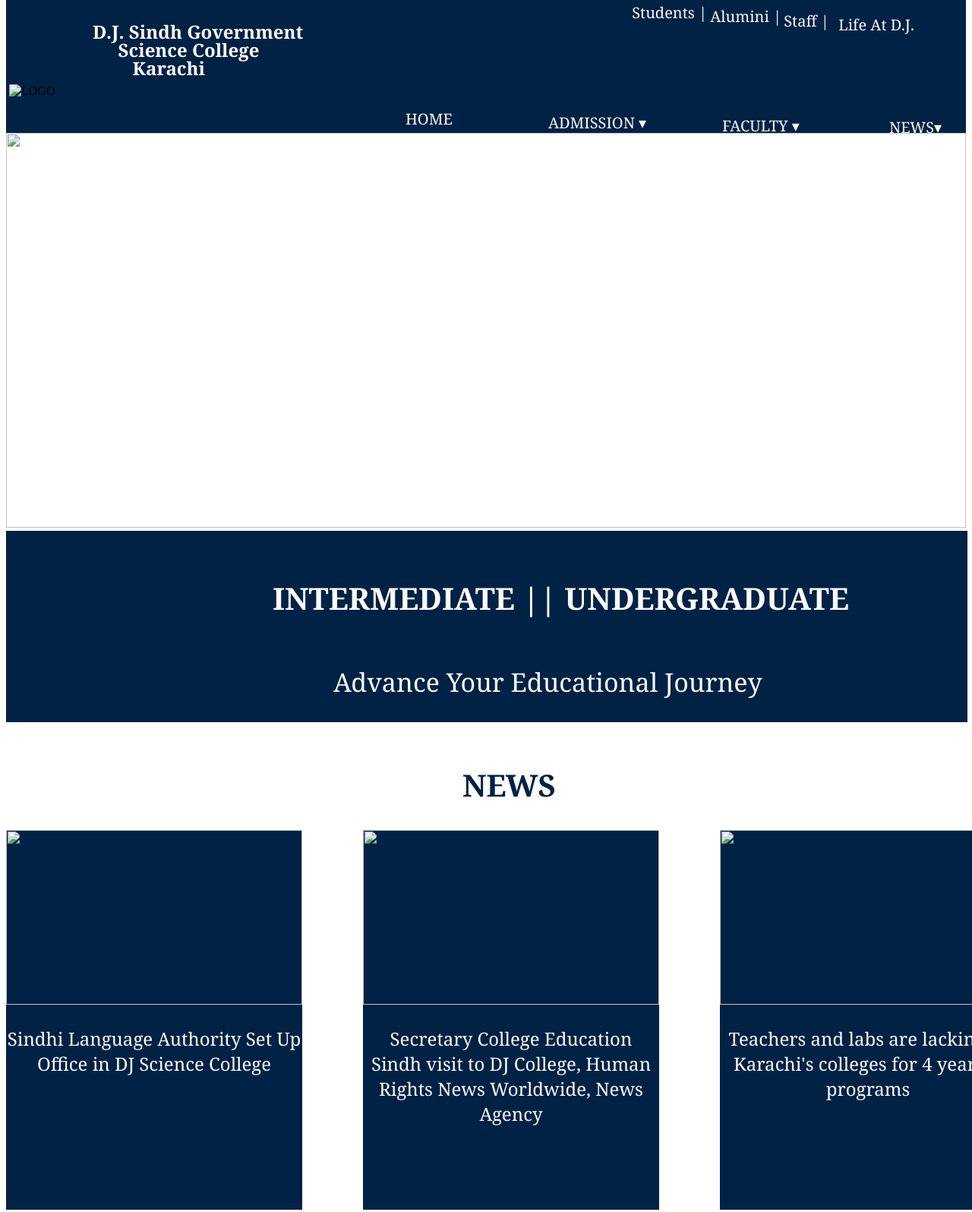
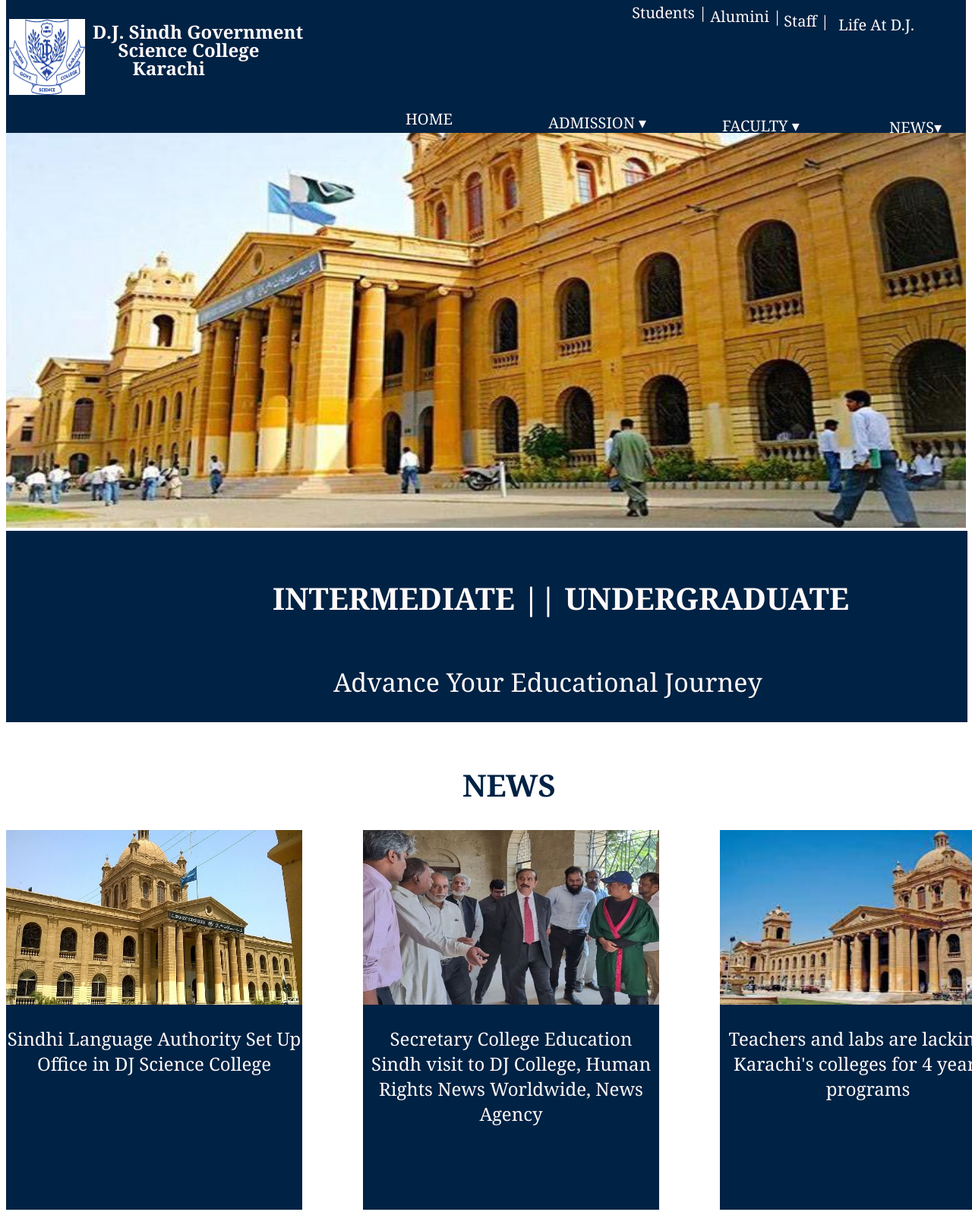
Before and after one commit to SaifAli221211995/D.J-website, a plain HTML site: page index.html in a window 1280 px wide. Shown: the part 11-1607 px from the top of the page at 76% size. Drawn offline with Linux system fonts and the light colour scheme.

Commit message:
Update index.html

```diff
--- a/index.html
+++ b/index.html
@@ -5,7 +5,7 @@
     <meta name="viewport" content="width=device-width, initial-scale=1.0">
     <title>D.J. Sindh Govt Science College</title>
     <link rel="stylesheet" href="style.css">
-    <link rel="icon" href="images/i2.png">
+    <link rel="icon" href="i2.png">
 </head>
 <body>
 <!--THIS PORTION IS FOR HEADER -->
@@ -14,7 +14,7 @@
         <!--THIS IS NAV TAG-->
         <nav class="a1">
          <!--THIS IS LOGO-->
-         <img src="images/i2.png" alt="LOGO" width="100" height="100">
+         <img src="i2.png" alt="LOGO" width="100" height="100">
          <!--THIS IS HEADING OF COLLEGE-->
          <h2> D.J. Sindh Government <span class="aa1">Science College</span><span class="aa2"> Karachi</span></h2>
          <!--THIS IS LIST OF MENU BAR-->
@@ -34,7 +34,7 @@
     </DIV>
 </header>
 <div>
-    <img src="images/q3.jpg" width="100%" height="520">
+    <img src="q3.jpg" width="100%" height="520">
 </div>
 <div class="a1a">
     <h3>INTERMEDIATE || UNDERGRADUATE</h3>
@@ -44,9 +44,9 @@
    <h4>NEWS</h4>
 </div>
 <div class="container">
-<div class="box1"> <img src="images/q2.jpeg" width="390" height="230"><p>Sindhi Language Authority Set Up Office in DJ Science College </p></div>
-<div class="box2"><img src="images/q11.jpg" width="390" height="230"><p>Secretary College Education Sindh visit to DJ College, Human Rights News Worldwide, News Agency </p></div>
-<div class="box3"><img src="images/i1.jpg" width="390" height="230"><p>Teachers and labs are lacking in Karachi's colleges for 4 year BS programs</p></div>
+<div class="box1"> <img src="q2.jpeg" width="390" height="230"><p>Sindhi Language Authority Set Up Office in DJ Science College </p></div>
+<div class="box2"><img src="q11.jpg" width="390" height="230"><p>Secretary College Education Sindh visit to DJ College, Human Rights News Worldwide, News Agency </p></div>
+<div class="box3"><img src="i1.jpg" width="390" height="230"><p>Teachers and labs are lacking in Karachi's colleges for 4 year BS programs</p></div>
 </div>
 <div>
     <footer>
```
